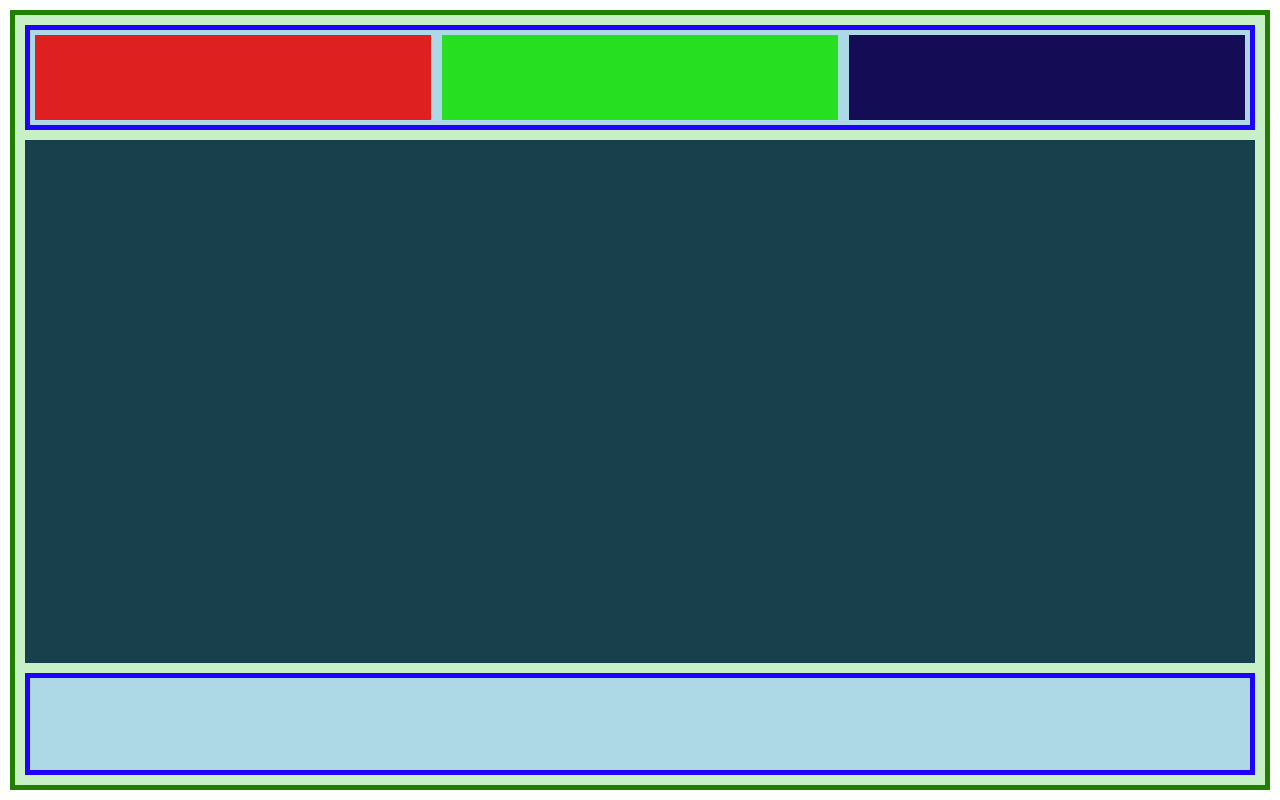
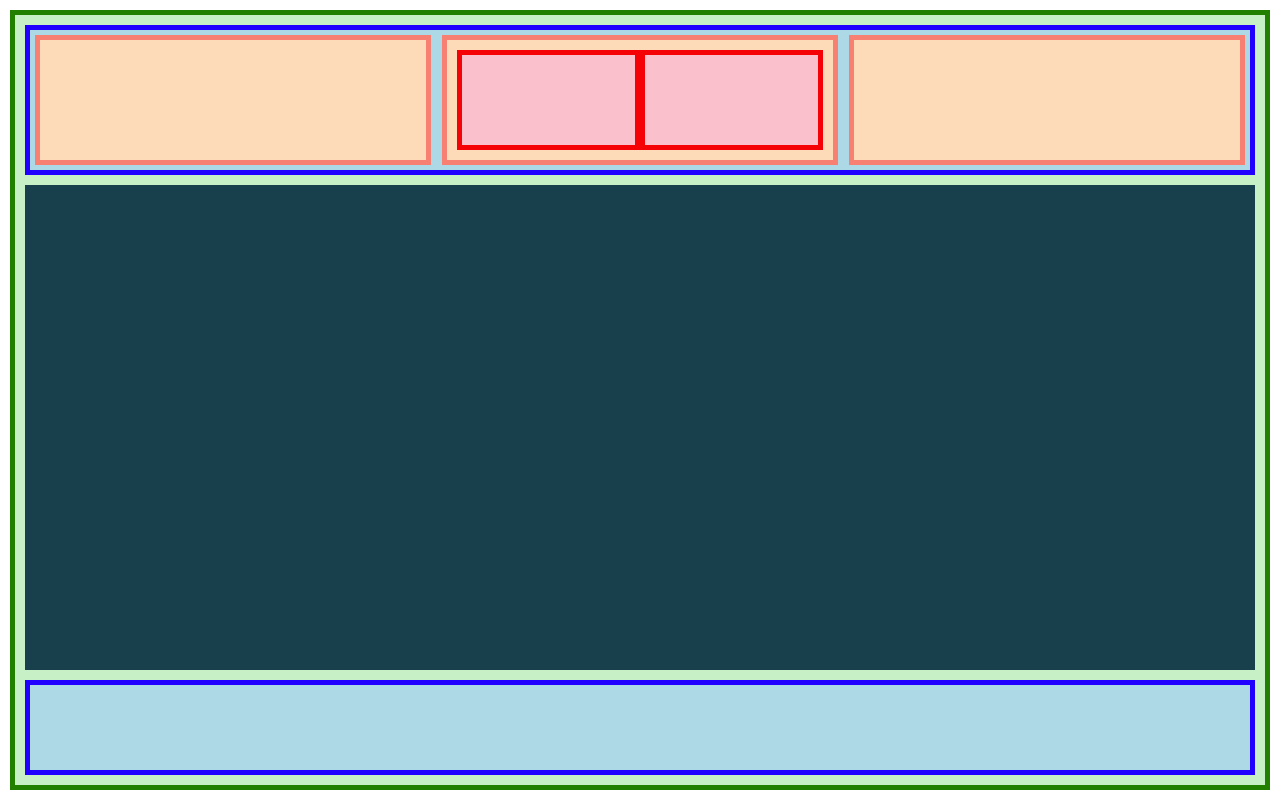
Before and after one commit to Alshan1/dflextask, a plain HTML site: page index.html in a window 1280 px wide. Drawn offline with Linux system fonts and the light colour scheme.

Commit message:
second commit

```diff
--- a/index.html
+++ b/index.html
@@ -12,7 +12,10 @@
             <div class="greensub">
                 <div class="bluediv">
                     <div class="box1"></div>
-                    <div class="box2"></div>
+                    <div class="box2">
+                        <div class="inside1"></div>
+                        <div class="inside2"></div>
+                    </div>
                     <div class="box3"></div>
 
                 </div>
--- a/style.css
+++ b/style.css
@@ -57,18 +57,39 @@
 .box1{
     width: 200px;
     height: 100%;
-    background-color: #df2020;
+    background-color: #fddbb9;
     flex-grow: 1;
+    border: solid 5px #f88072;
 }
 .box2{
     width: 200px;
     height: 100%;
-    background-color: #26df20;
+    background-color: #fddbb9;
     flex-grow: 1;
+    border: solid 5px #f88072;
+    display: flex;
+    padding: 10px;
 }
 .box3{
     width: 200px;
     height: 100%;
-    background-color: #140d55;
+    background-color: #fddbb9;
     flex-grow: 1;
+    border: solid 5px #f88072;
 }
+.inside1{
+    background-color: #fac0cb;
+    height: 100px;
+    width: 50%;
+    border: solid 5px;
+    border-color: #f40205;
+
+}
+.inside2{
+    background-color: #fac0cb;
+    height: 100px;
+    width: 50%;
+    border: solid 5px;
+    border-color: #f40205;
+
+}
```
